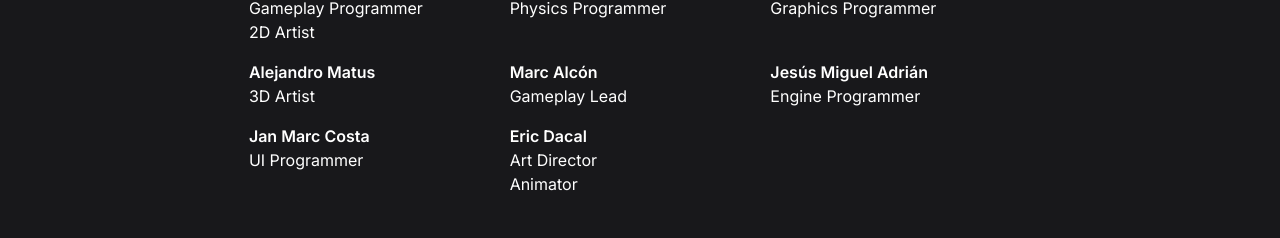
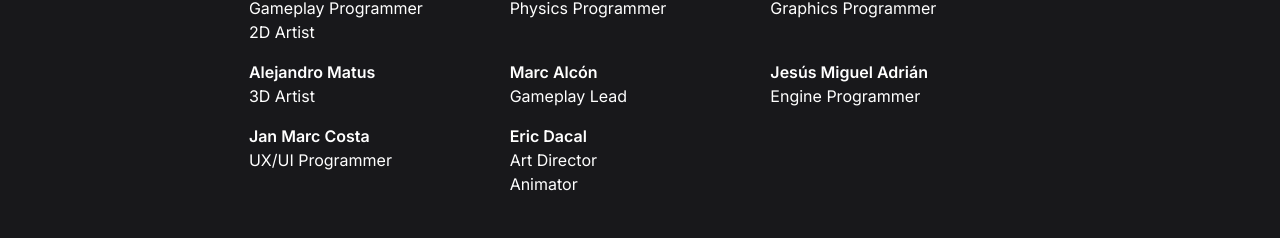
Before and after one commit to MarcGonzalezMoratona/starfall-rebellion, a Next.js app: page /press in a window 1280 px wide. Shown: the part 2010-2248 px from the top of the page. Built offline with nearby package versions, Linux system fonts and the light colour scheme.

Commit message:
fix: roles

```diff
--- a/app/data/team.js
+++ b/app/data/team.js
@@ -201,7 +201,7 @@ export const team = {
     {
       name: 'Jan Marc Costa',
       image: 'JanMarcCosta.jpg',
-      primaryRole: 'UI Programmer',
+      primaryRole: 'UX/UI Programmer',
       networks: {
         github: 'https://github.com/TheGeminis',
       },
```
